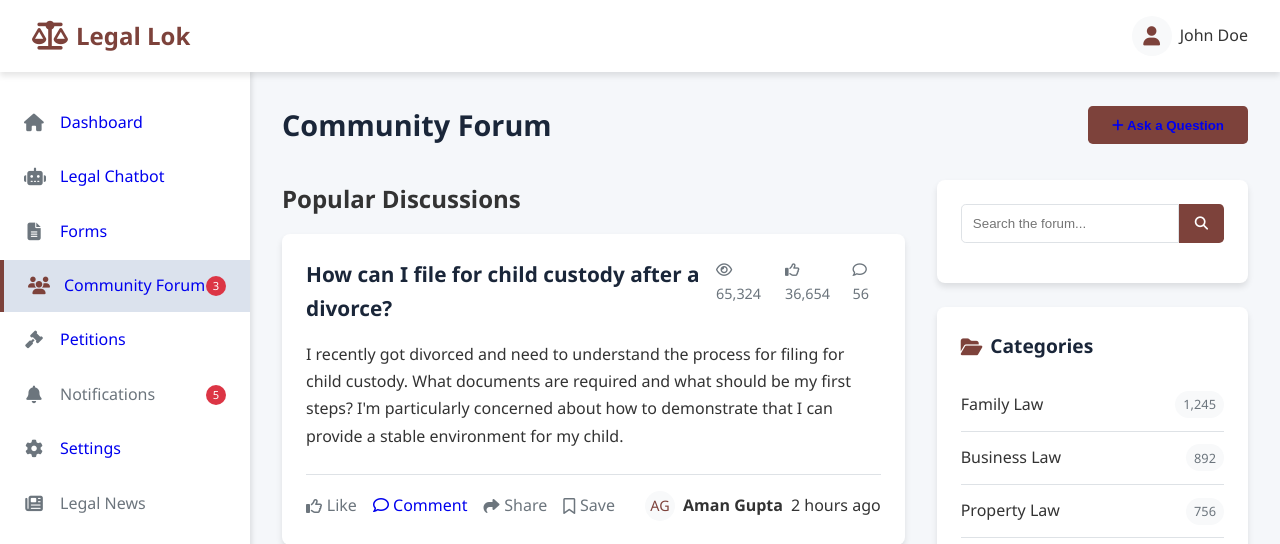
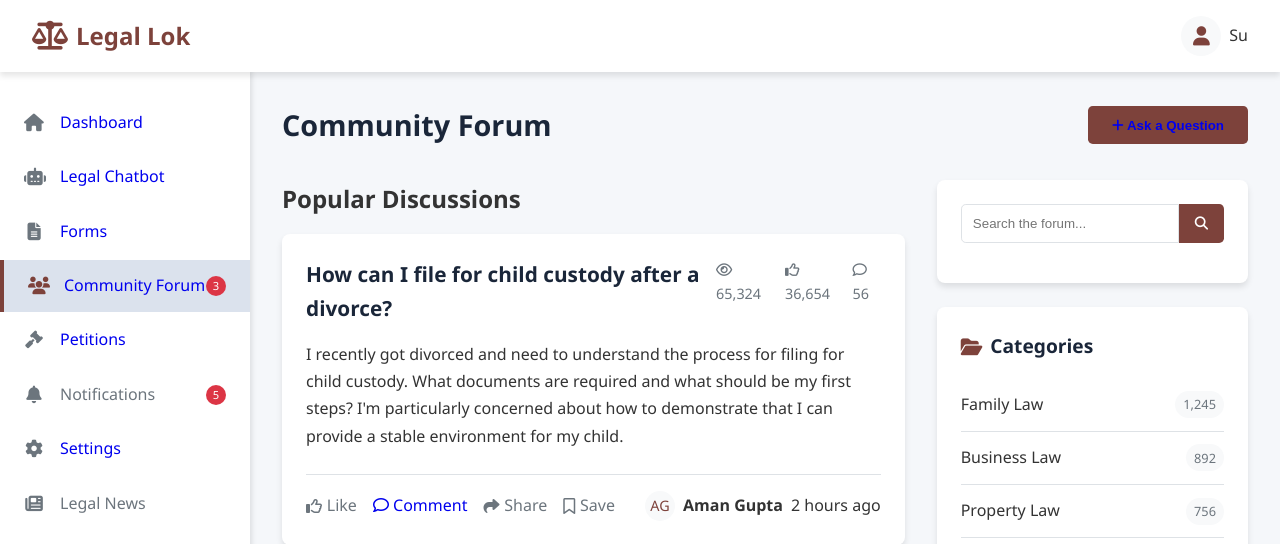
Before and after one commit to khushisharma123456/legallok3, a Flask app: template templates/communityforum.html in a window 1280 px wide. Shown: the top 544 px of the page. Run offline with Flask 3, Linux system fonts and the light colour scheme; the template is opened without the code that fills it: values that come from a table or form of the project are taken from there, others are empty.

Commit message:
Update communityforum.html

```diff
--- a/templates/communityforum.html
+++ b/templates/communityforum.html
@@ -524,11 +524,12 @@
                 <div class="user-avatar" tabindex="0">
                     <i class="fas fa-user"></i>
                 </div>
-                <div class="user-name">John Doe</div>
+                <div class="user-name">{{ user.full_name }}</div>
                 <div class="profile-dropdown">
                     <a href="/profile"><i class="fas fa-user"></i> My Profile</a>
                     <a href="/settings"><i class="fas fa-cog"></i> Settings</a>
-                    <button class="logout-btn"><i class="fas fa-sign-out-alt"></i> Logout</button>
+                    <a href = "/logout"><button class="logout-btn"><i class="fas fa-sign-out-alt"></i> Logout</button></a>
+
                 </div>
             </div>
         </div>
```
